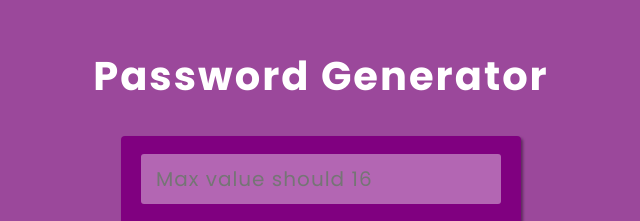
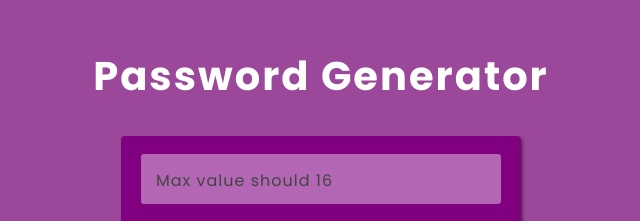
Before and after one commit to Iamahsan512/JavaScript-Projects, a plain HTML site: page Password Generator/index.html in a window 1280 px wide. Shown: the part 119-340 px from the top of the page, 319-959 px from the left. Drawn offline with Linux system fonts and the light colour scheme.

Commit message:
Update style.css

```diff
--- a/Password Generator/style.css
+++ b/Password Generator/style.css
@@ -55,6 +55,11 @@
     font-size: 20px;
     letter-spacing: 1px;
     padding: 15px;
+}
+
+#displayPass::placeholder {
+    color: #444;
+    font-size: 16px;
 }
 
 .wrapper_header h3 {
```
